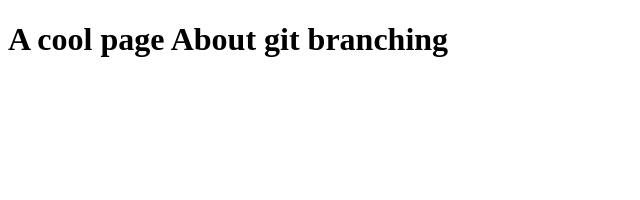
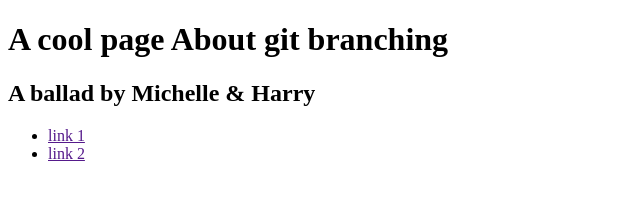
Before and after one commit to maryamshahnawaz/git-branching, a plain HTML site: page index.html in a window 1280 px wide. Shown: the whole page, without its empty margins (0-640 px from the left). Drawn offline with Linux system fonts and the light colour scheme.

Commit message:
added footer

```diff
--- a/index.html
+++ b/index.html
@@ -8,6 +8,15 @@
   <body>
     <header>
       <h1>A cool page About git branching</h1>
+      <h2>A ballad by Michelle & Harry</h2>
     </header>
+    <footer>
+      <nav>
+        <ul>
+          <li><a href="">link 1</a></li>
+          <li><a href="">link 2</a></li>
+        </ul>
+      </nav>
+    </footer>
   </body>
 </html>
```
